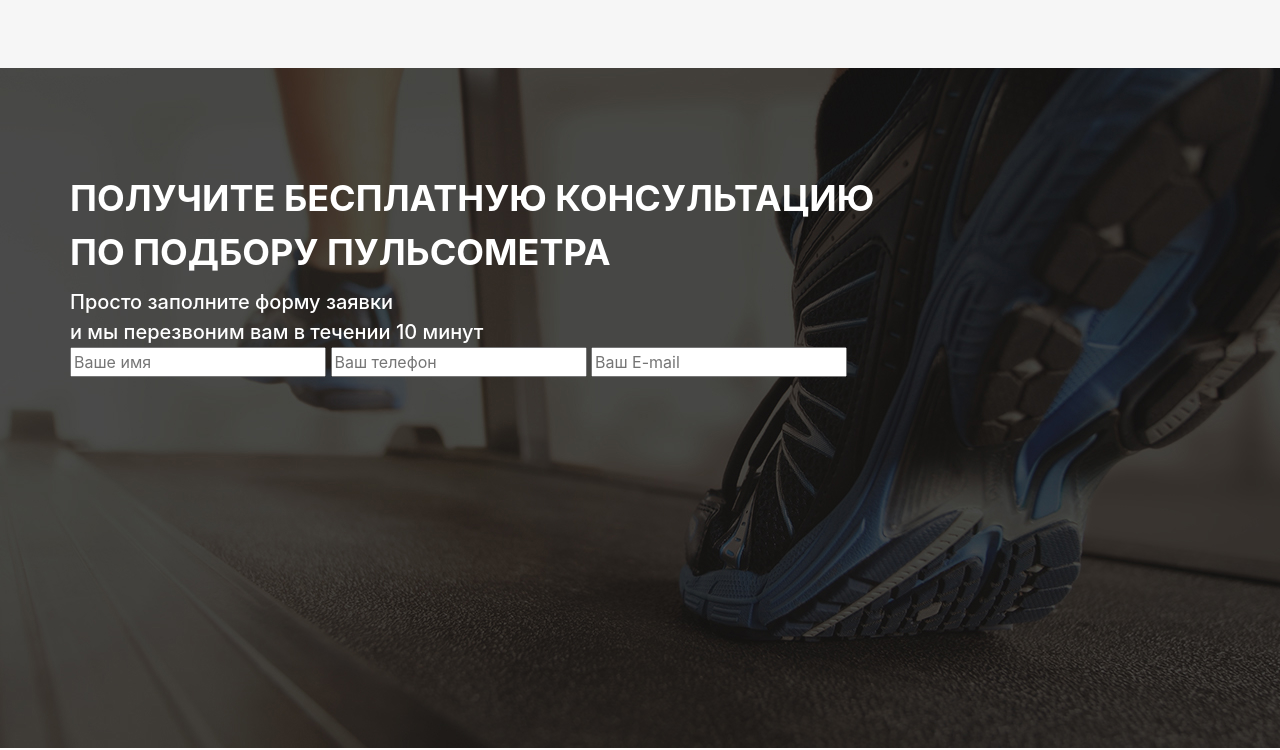
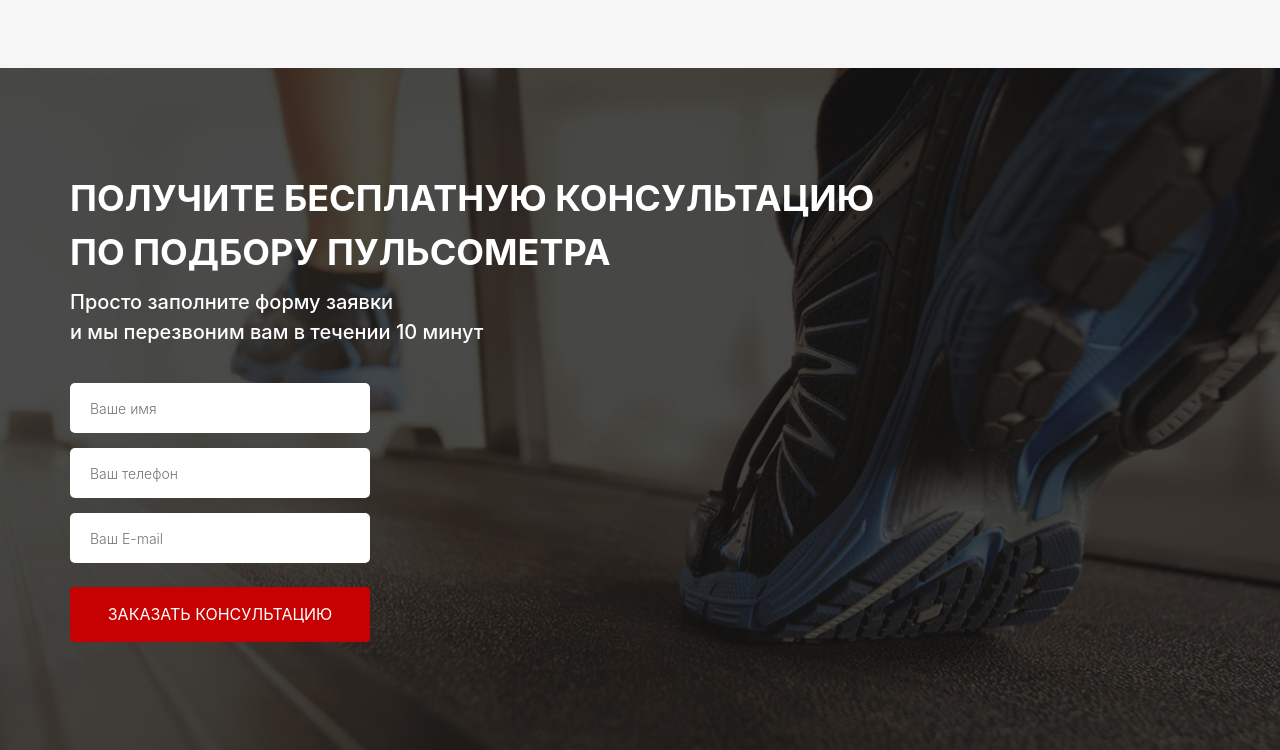
Before and after one commit to 2021Valentin/Pulse, a website: page src/index.html in a window 1280 px wide. Shown: the part 1095-1845 px from the top of the page. Drawn offline with Linux system fonts and the light colour scheme.

Commit message:
added consultation section to HTML

```diff
--- a/src/index.html
+++ b/src/index.html
@@ -79,13 +79,11 @@
             <div class="consultation__description">
                 Просто заполните форму заявки <br> и мы перезвоним вам в течении 10 минут
             </div>
-            <form action="#">
-                <input type="text" required placeholder="Ваше имя" class="consultation_input">
-                <input type="tel" required placeholder="Ваш телефон" class="consultation_input">
-                <input type="email" required placeholder="Ваш E-mail" class="consultation_input">
-
-                <!-- <input type="submit" value="Заказать консультацию"> -->
-
+            <form class="feed-form" action="#">
+                <input name="name" type="text" required placeholder="Ваше имя">
+                <input name="phone" type="tel" required placeholder="Ваш телефон">
+                <input name="email" type="email" required placeholder="Ваш E-mail">
+                <button class="button button_submit">Заказать консультацию</button>
             </form>
         </div>
     </div>
--- a/src/sass/blocks/_buttons.scss
+++ b/src/sass/blocks/_buttons.scss
@@ -18,4 +18,12 @@
         line-height: 25px;
         margin-top: 80px;
     }
+    &_submit {
+        width: 100%;
+        height: 55px;
+        font-weight: 400;
+        font-size: 16px;
+        color: #FFFFFF;
+        border-radius: 4px;
+    }
 }
--- /dev/null
+++ b/src/sass/blocks/_forms.scss
@@ -0,0 +1,20 @@
+.feed-form {
+    margin-top: 36px;
+    display: flex;
+    flex-direction: column;
+    width: 300px;
+    input {
+        padding: 0 20px;
+        height: 50px;
+        border-radius: 5px;
+        background: #FFFFFF;
+        margin-bottom: 15px;
+        border: none;
+        font-weight: 300;
+        font-size: 14px;
+        color: #4B4B4B;
+        &:nth-child(3) {
+            margin-bottom: 20px;
+        }
+    }
+}
--- a/src/sass/style.scss
+++ b/src/sass/style.scss
@@ -15,3 +15,4 @@
 @import 'blocks/advantages';
 @import 'blocks/titles';
 @import 'blocks/consultation';
+@import 'blocks/forms';
```
Also changed, not shown: src/css/style.min.css.
